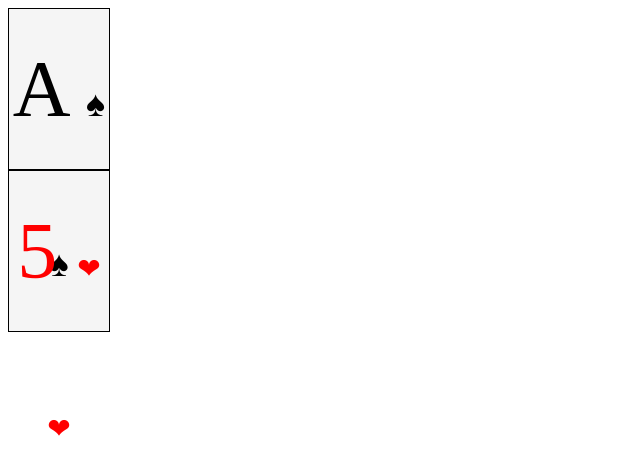
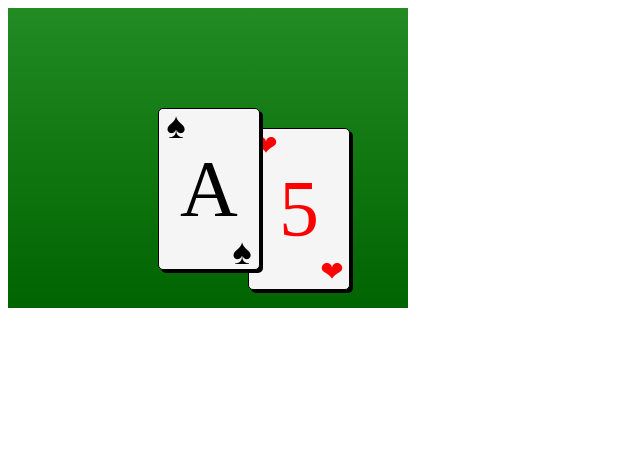
Before and after one commit to DuaSpoolios/inclass05, a plain HTML site: page index.html in a window 1280 px wide. Shown: the whole page, without its empty margins (0-640 px from the left). Drawn offline with Linux system fonts and the light colour scheme.

Commit message:
First task

```diff
--- a/styles.css
+++ b/styles.css
@@ -1,18 +1,10 @@
 .table {
    width: 400px;
    height: 300px;
-
-   /* TODO: Add part of your solution here */
-
+   background: linear-gradient(forestgreen, darkgreen);
+   position: relative;
 }
 
-.card-red {
-   color: red;
-}
-
-.card-black {
-   color: black;
-}
 
 .card {
    background-color: whitesmoke;
@@ -22,20 +14,39 @@
    line-height: 160px;
    text-align: center;
    font-size: 80px;
-
-   /* TODO: Add part of your solution here */
-
+   border-radius: 5px;
+   box-shadow: 3px 3px black;
+   position: absolute;
 }
 
+
 .card-top {
-   /* TODO: Add part of your solution here */
-
+   left: 150px;
+   top: 100px;
+   z-index: 2;
 }
 
+
 .card-bottom {
-   /* TODO: Add part of your solution here */
+   left: 240px;
+   top: 120px;
+   z-index: 1;
+}
 
+
+.top-left {
+   position: absolute;
+   top: 2px;
+   left: 2px;
 }
+
+
+.bottom-right {
+   position: absolute;
+   bottom: 2px;
+   right: 2px;
+}
+
 
 .heart {
    color: red;
@@ -53,12 +64,10 @@
    line-height: 30px;
 }
 
-.top-left {
-   /* TODO: Add part of your solution here */
-
+.card-red {
+   color: red;
 }
 
-.bottom-right {
-   /* TODO: Add part of your solution here */
-
+.card-black {
+   color: black;
 }
```
